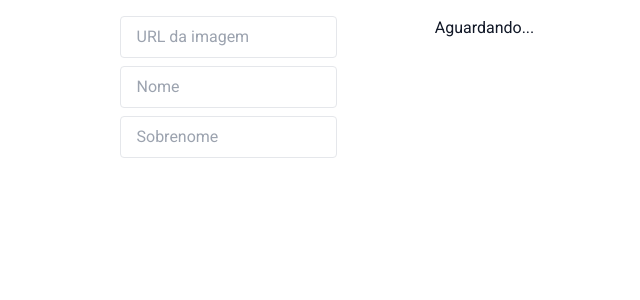
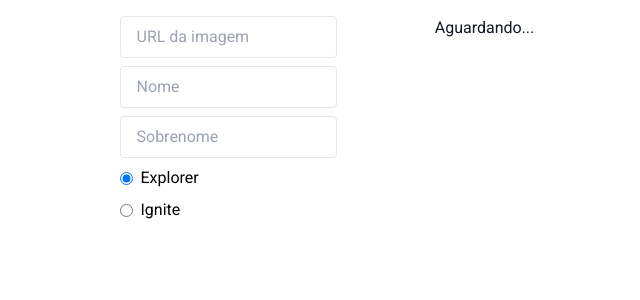
Before and after one commit to lucasgdb/image-generation-nlw-example, a Next.js app: page / in a window 1280 px wide. Shown: the top 300 px of the page, without its empty margins (272-912 px from the left). Built offline with nearby package versions, Linux system fonts and the light colour scheme.

Commit message:
feat: add ignite card

```diff
--- a/src/pages/api/og.tsx
+++ b/src/pages/api/og.tsx
@@ -24,13 +24,19 @@ export default async function handler(req: NextRequest) {
   const imageUrl = searchParams.get("imageUrl");
   const username = searchParams.get("username");
   const lastname = searchParams.get("lastname");
+  const cardType = searchParams.get("cardType") ?? "explorer";
+
+  const cardUrl =
+    cardType === "explorer"
+      ? "https://i.imgur.com/etPVtuz.png"
+      : "https://i.imgur.com/XVJkpAi.png";
 
   return new ImageResponse(
     (
       <div
         tw="flex flex-col bg-transparent rounded-xl w-full h-full"
         style={{
-          backgroundImage: "url(https://i.imgur.com/etPVtuz.png)",
+          backgroundImage: `url(${cardUrl})`,
         }}
       >
         <div tw="flex self-center w-[150px] h-[150px] border-solid border-4 border-[#f7dd43] rounded-full overflow-hidden mt-[100px]">
--- a/src/pages/index.tsx
+++ b/src/pages/index.tsx
@@ -11,6 +11,7 @@ export default function Page() {
   const [username, setUsername] = useState("");
   const [lastname, setLastname] = useState("");
   const [imageUrl, setImageUrl] = useState("");
+  const [cardType, setCardType] = useState("explorer");
 
   const handleChangeImageUrl = useDebouncedCallback(
     (value: string) => setImageUrl(value),
@@ -27,6 +28,17 @@ export default function Page() {
     750
   );
 
+  const handleChangeCardType = (event: React.ChangeEvent<HTMLInputElement>) => {
+    if (event.target.id === "explorer" && event.target.checked) {
+      setCardType("explorer");
+      return;
+    }
+
+    if (event.target.id === "ignite" && event.target.checked) {
+      setCardType("ignite");
+    }
+  };
+
   return (
     <>
       <Head>
@@ -37,7 +49,6 @@ export default function Page() {
         <main className="flex gap-4 flex-wrap justify-center">
           <div className="flex flex-col gap-2">
             <Input
-              name="imageUrl"
               type="url"
               placeholder="URL da imagem"
               defaultValue={imageUrl}
@@ -45,7 +56,6 @@ export default function Page() {
             />
 
             <Input
-              name="username"
               type="text"
               placeholder="Nome"
               defaultValue={username}
@@ -53,18 +63,47 @@ export default function Page() {
             />
 
             <Input
-              name="lastname"
               type="text"
               placeholder="Sobrenome"
               defaultValue={lastname}
               onChange={(event) => handleChangeLastname(event.target.value)}
             />
+
+            <div className="flex flex-col gap-2 items-start">
+              <div className="flex gap-2 items-center">
+                <input
+                  type="radio"
+                  name="cardType"
+                  id="explorer"
+                  checked={cardType === "explorer"}
+                  onChange={handleChangeCardType}
+                />
+
+                <label htmlFor="explorer" className="select-none">
+                  Explorer
+                </label>
+              </div>
+
+              <div className="flex gap-2 items-center">
+                <input
+                  type="radio"
+                  name="cardType"
+                  id="ignite"
+                  checked={cardType === "ignite"}
+                  onChange={handleChangeCardType}
+                />
+
+                <label htmlFor="ignite" className="select-none">
+                  Ignite
+                </label>
+              </div>
+            </div>
           </div>
 
           <div className="w-[264px] h-[419px]">
             {imageUrl ? (
               <ImageWithLoader
-                src={`${process.env.NEXT_PUBLIC_URL}/api/og?imageUrl=${imageUrl}&username=${username}&lastname=${lastname}`}
+                src={`${process.env.NEXT_PUBLIC_URL}/api/og?imageUrl=${imageUrl}&username=${username}&lastname=${lastname}&cardType=${cardType}`}
                 alt="card"
                 width={264}
                 height={419}
@@ -82,7 +121,7 @@ export default function Page() {
             <br />
             {`${process.env.NEXT_PUBLIC_URL}/api/og?imageUrl=${imageUrl}${
               username ? `&username=${username}` : ""
-            }${lastname ? `&lastname=${lastname}` : ""}`}
+            }${lastname ? `&lastname=${lastname}` : ""}&cardType=${cardType}`}
           </p>
         )}
       </div>
```
